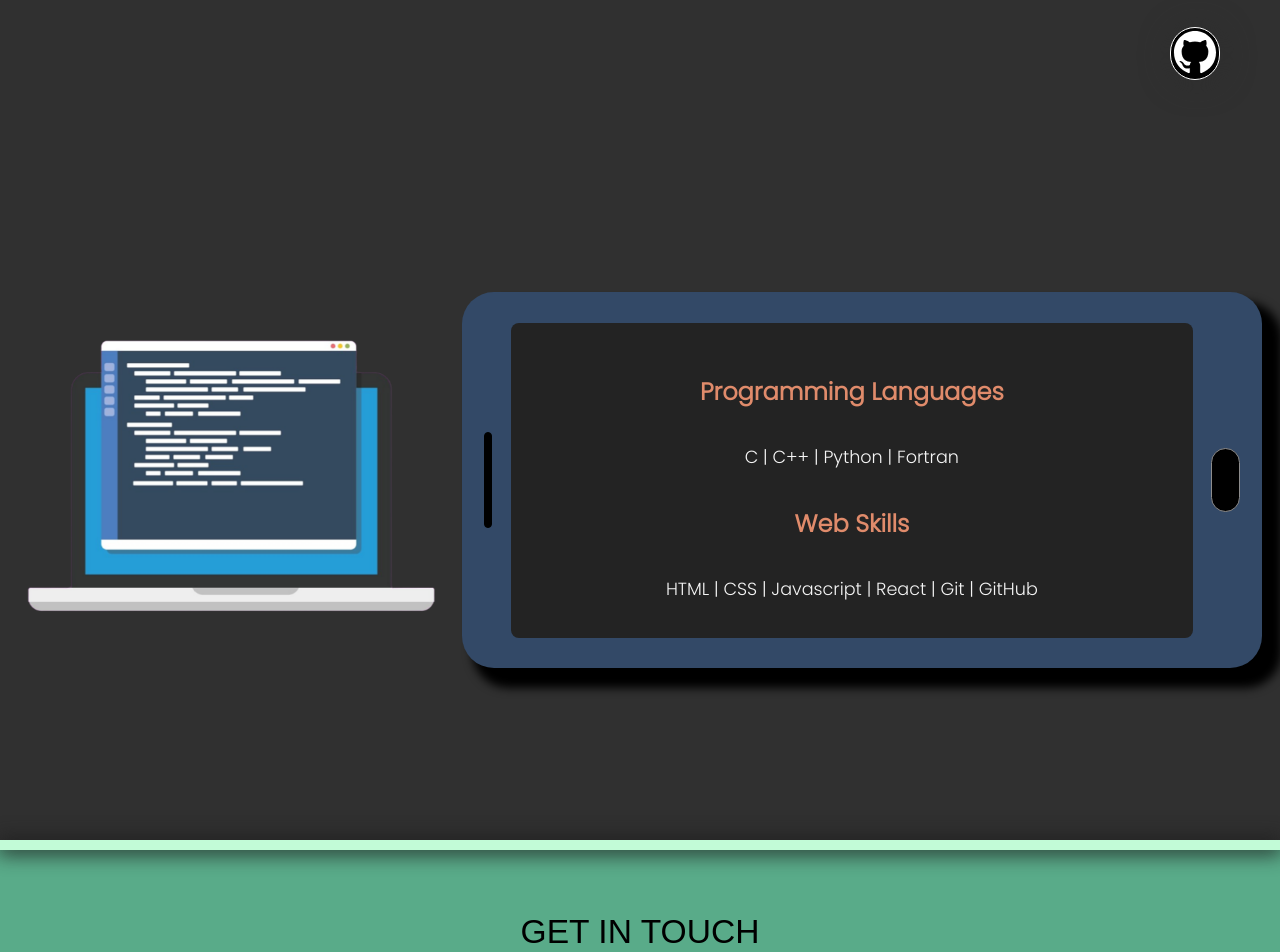
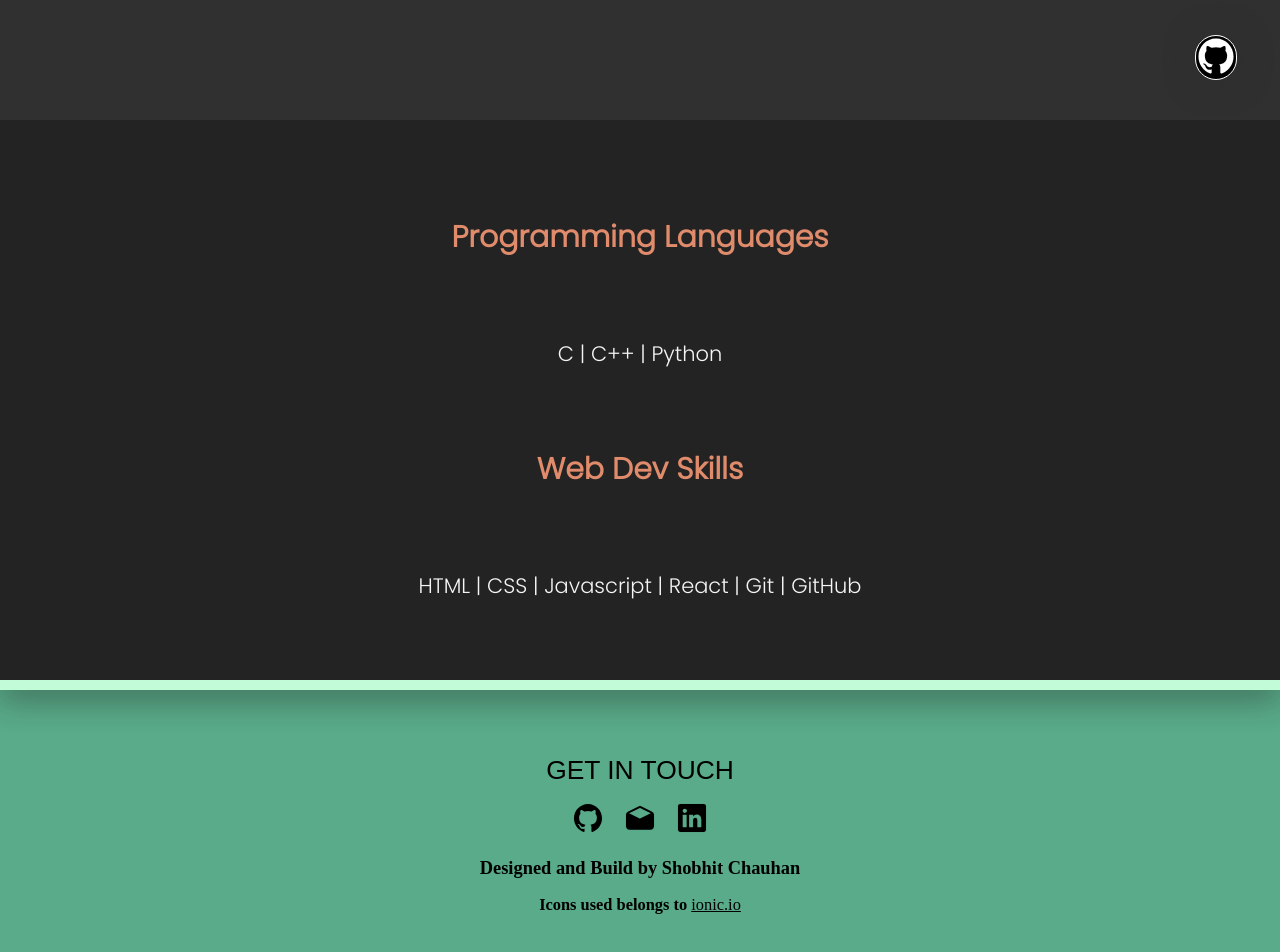
Before and after one commit to shobhitcs/Portfolio, a React (Create React App) app: page / in a window 1280 px wide. Shown: the part 680-1632 px from the top of the page. Built offline with nearby package versions, Linux system fonts and the light colour scheme; a web font is replaced by a local one.

Commit message:
media query finalised

```diff
--- a/src/components/About.js
+++ b/src/components/About.js
@@ -15,7 +15,7 @@ const About = () => {
             <div className="bar-grey"></div>
             <div className="about-data">
                 <div className="about-h"><img src={about_img} alt="" /></div>
-                <div className="abt-content">A Focussed Full Stack Web Developer</div>
+                <div className="abt-content">A Full Stack Web Developer</div>
             </div>
         </div>
      );
--- a/src/components/Home.js
+++ b/src/components/Home.js
@@ -1,5 +1,4 @@
 import devpic from '../images/dev.png'
-import job_img from '../images/job.png'
 import Typewriter from 'typewriter-effect'
 
 const Home = () => {
@@ -8,17 +7,19 @@ const Home = () => {
             <div className="home-head">
 
                 <div className="home-content">
-                    <h3 style={{'animation-delay':'0.2s'}}>Hey, I am </h3>
-                    <h1 style={{'animation-delay':'0.4s'}}>Shobhit Chauhan</h1>
-                    <h3 style={{'animation-delay':'0.6s'}}>
+                    <h3 style={{ 'animation-delay': '0.2s' }}>Hey, I am </h3>
+                    <h1 style={{ 'animation-delay': '0.4s' }}>Shobhit Chauhan</h1>
+                    <h3 style={{ 'animation-delay': '0.6s' }}>
                         <span >
                             <Typewriter
-                            options={{autoStart:true,loop:true,delay:40,
-                            strings:["Coding Enthusiast", "Web Developer", " CSE Student"], }}/>
+                                options={{
+                                    autoStart: true, loop: true, delay: 40,
+                                    strings: ["Coding Enthusiast", "Web Developer", " CSE Student"],
+                                }} />
                         </span>
                     </h3>
                     <div>
-                        <button style={{'animation-delay':'0.8s'}}>Get In Touch</button>
+                        <button style={{ 'animation-delay': '0.8s' }}>Get In Touch</button>
                     </div>
                 </div>
                 <div className="home-img">
@@ -26,20 +27,19 @@ const Home = () => {
                 </div>
             </div>
             <div className="home-data">
-                <div className="code-test-img"><img src={job_img} alt="" /></div>
-                <div className="performance">
-                    <div className="speaker"></div>
-                    <div className="card">
-                        <div className="card-head">Programming Languages</div>
-                        <div className="card-body"> C | C++ | Python | Fortran </div>
-                        <div className="card-head">Web Skills</div>
-                        <div className="card-body">HTML | CSS | Javascript | React | Git | GitHub</div>
-                    </div>
-                    <div className="push-btn"></div>
+                {/* <div className="code-test-img"><img src={job_img} alt="" /></div> */}
+
+                <div className="card">
+                    <div className="card-head">Programming Languages</div>
+                    <div className="card-body"> C | C++ | Python  </div>
+                    <div className="card-head">Web Dev Skills</div>
+                    <div className="card-body">HTML | CSS | Javascript | React | Git | GitHub</div>
                 </div>
+
+
             </div>
         </div>
-     );
+    );
 }
 
 export default Home;
--- a/src/components/Navbar.js
+++ b/src/components/Navbar.js
@@ -8,24 +8,28 @@ const Navbar = () => {
             const phn_navbar=document.querySelector(".nav-items")
             phn_navbar.classList.toggle("active-nav");
         }
-
-
+        const navclose=()=>{
+            const phn_navbar=document.querySelector(".nav-items")
+            if(phn_navbar.classList.contains("active-nav")){
+                hamburg_open();
+            }
+        }
     return (
         <nav className="navbar">
-            <di className="logo">shobhit.cs</di>
+            <di className="logo"></di>
             <div className="hamburg-open" onClick={()=>{hamburg_open()}}><ion-icon name="menu"></ion-icon></div>
             <div className="nav-items">
                 <li style={{'animation-delay':'0.2s'}}>
-                    <NavLink to="/" >Home</NavLink>
+                    <NavLink onClick={()=>{navclose()}} to="/" >Home</NavLink>
                 </li>
                 <li style={{'animation-delay':'0.4s'}}>
-                    <NavLink to="/about" >About</NavLink>
+                    <NavLink onClick={()=>{navclose()}} to="/about" >About</NavLink>
                 </li>
                 <li style={{'animation-delay':'0.6s'}}>
-                    <NavLink to="/projects" >Projects</NavLink>
+                    <NavLink onClick={()=>{navclose()}} to="/projects" >Projects</NavLink>
                 </li>
                 <li style={{'animation-delay':'0.8s'}}>
-                    <NavLink to="/contact" >Contact</NavLink>
+                    <NavLink onClick={()=>{navclose()}} to="/contact" >Contact</NavLink>
                 </li>
                 <li className="hamcly">
                 <div className="hamburg-close" onClick={()=>{hamburg_open()}}><ion-icon name="close-outline"></ion-icon></div>
--- a/src/styles/App.css
+++ b/src/styles/App.css
@@ -25,19 +25,16 @@
 
 .navbar .logo{
   font-weight: 700;
-  font-size: 2.3rem;
+  font-size: 2em;
   font-family: 'Barlow', sans-serif;
   opacity: 0;
   animation: slideRight 2s ease forwards;
-  /* padding: 0 5rem 0 0 ; */
-  /* background-color: green; */
+
 }
 .nav-items{
   display: flex;
   z-index: 1;
-  /* padding: 0 0 0 5rem; */
-  /* background-color: aqua; */
-  /* transition: 0.2s; */
+
 }
 .nav-items li{
   /* display: inline-block; */
@@ -45,7 +42,7 @@
   padding: 1rem;
   opacity: 0;
   animation: slideTop 1s ease forwards;
-  /* animation-delay: calc(0.2s * var(--i)); */
+
 
 }
 .nav-items li a{
@@ -94,7 +91,7 @@
   font-size: 2.3rem;
   color: white;
   /* background-color: #4f6758; */
-  box-shadow: 3px 3px 3px 1px black;
+  /* box-shadow: 3px 3px 3px 1px black; */
   animation: slideLeft 2s ease forwards;
   display: none;
 }
@@ -103,7 +100,7 @@
   display: none;
 }
 /* Media query */
-@media only screen and (max-width:700px)  {
+@media only screen and (max-width:750px)  {
   .nav-items{
     display: none;
   }
--- a/src/styles/emailfloat.css
+++ b/src/styles/emailfloat.css
@@ -4,8 +4,8 @@
     z-index: 10;
     bottom: 40px;
     left: auto;
-    right: 60px;
-    height: 3.3rem;
+    right: calc(30px + 1vw);
+    height: 2.8rem;
     border-radius: 1.7rem;
     border: 1px solid white;
     /* transition: 2s; */
@@ -19,7 +19,7 @@
     color: white;
     background-color: transparent;
     font-family: 'Maven Pro', sans-serif;
-    font-size: 3rem;
+    font-size: 2.5rem;
 }
 
 /* Keyframe Animations */
--- a/src/styles/footer.css
+++ b/src/styles/footer.css
@@ -5,7 +5,7 @@
     height: 10px;
     width: 100%;
     background-color: #c2fbd7;
-    box-shadow: 0px 1px 20px 2px rgb(29, 29, 29);
+    box-shadow: 0px 1px 35px 1px rgb(29, 29, 29);
     z-index: 1;
 
 }
@@ -24,24 +24,26 @@
 .touch{
     color: black;
     font-family: 'Monda', sans-serif;
-    font-size: 2.1rem;
+    font-size: calc(20px + 0.5vw);
 }
 .copyright {
     color: black;
     font-family: 'Arima Madurai', cursive;
     font-weight: 700;
-    font-size: 1.2rem;
+    font-size: calc(12px + 0.5vw);
 }
 .attr {
     color: black;
     font-family: 'Arima Madurai', cursive;
     font-weight: 700;
-    font-size: 1rem;
+    font-size: calc(10px + 0.5vw);
+    /* font-size: 1rem; */
 }
 .attr-link{
     color: black;
     font-family: 'Arima Madurai', cursive;
-    font-size: 1rem;
+    /* font-size: 1rem; */
+    font-size: calc(10px + 0.5vw);
     font-weight: 500;
 }
 .foot .icons ion-icon{
--- a/src/styles/home.css
+++ b/src/styles/home.css
@@ -14,12 +14,6 @@
 }
 
 .home-content{
-  /* max-width: 80vw; */
-  /* width: 100%;
-  display: flex;
-  flex-direction: column;
-  align-items: flex-start; */
-  /* background-color: #90e1ae; */
   padding-right: 40px;
 }
 .home-content h1{
@@ -61,7 +55,7 @@
 
 }
 .home-img{
-  width: calc(370px + 10vw);
+  width: calc(330px + 12vw);
 
 }
 
@@ -74,7 +68,7 @@
 
 .home-data{
   background-color: #303030;
-  height: 90vmin;
+  height: 70vh;
   width: 100%;
   display: flex;
   align-items: center;
@@ -87,63 +81,37 @@
   animation: slideRight 2s ease forwards;
 }
 .code-test-img{
-  width: calc(350px + 6vw);
+  width: calc(300px + 6vw);
 }
-.performance{
-  /* padding: 100px; */
-  width: 100vmin;
-  height: calc(350px + 2vw);
-  background-color: rgb(51, 73, 103);
-  border-radius: 2rem;
-  box-shadow: 15px 15px 10px 5px black;
+
+.card{
+  visibility: visible;
+  background-color: rgb(35, 35, 35);
+  height: 100%;
+  width: 100%;
+  padding: 1rem;
   display: flex;
-  align-items: center;
-  justify-content: space-around;
-  padding: 0.8rem;
-}
-.card{
-  background-color: rgb(35, 35, 35);
-  height: 90%;
-  width: 88%;
-  padding: 1rem;
   /* border-radius: 0.5rem; */
-  position: relative;
-  transition: 0.5s;
-  display: flex;
-  border-radius: 0.5rem;
   flex-direction: column;
   align-items: center;
   justify-content: space-evenly;
+  width: 100vw;
+  /* box-shadow: 10px 10px 5px 5px black; */
 }
 .card-head{
   color: rgb(224, 139, 107);
   padding: 1rem;
-  font-size: 1.5rem;
+  font-size: calc(17px + 1vw);
   font-weight: 600;
   text-align: center;
 }
 .card-body{
   text-align: center;
   color: whitesmoke;
-  font-size: 1.1rem;
+  font-size: calc(12px + 0.7vw);
+  /* font-size: 1.1rem; */
 }
-/* .card:hover{
-  top: -10px;
-} */
-.push-btn{
-  background-color: black;
-  height: 4rem;
-  width: 1.8rem;
-  border-radius: 3rem;
-  border: 1px solid rgb(141, 140, 140);
-}
-.speaker{
-  background-color: black;
-  height: 6rem;
-  border: 1px solid black;
-  width: 0.5rem;
-  border-radius: 3rem;
-}
+
 
 
 /* Keyframe Animations */
@@ -186,23 +154,10 @@
 
 
 /* Media query */
-@media only screen and (max-width:719px)  {
+@media only screen and (max-width:750px)  {
   .home-head{
     flex-direction: column;
     height: 100vmax;
   }
-  .home-data{
-    flex-direction: column;
-    height: 90vmax;
-  }
-  .performance{
-    visibility: hidden;
-  }
-  .card{
-    visibility: visible;
-    width: 100vw;
-    box-shadow: 10px 10px 5px 5px black;
-
-  }
 
 }
--- a/src/styles/project.css
+++ b/src/styles/project.css
@@ -9,10 +9,11 @@
     align-items: center;
     justify-content: center;
     padding: 30px;
+    font-size: calc(20px);
 }
 .proj-heading{
     color: #c2fbd7;
-    font-size: 6rem;
+    font-size: 4em;
     font-family: 'Arima Madurai', cursive;
     font-weight: 700;
     opacity: 0;
@@ -20,8 +21,8 @@
 }
 
 .text{
-    font-family: 'Poppins', sans-serif;
-    font-size: 1.5rem;
+    font-family: 'Barlow', sans-serif;
+    font-size: 1.1em;
     font-weight: 600;
     opacity: 0;
     animation: slideBottom 2s ease forwards;
```
Also changed, not shown: src/styles/about.css (+22 -11 lines), src/styles/contact.css (+39 -30 lines), src/images/contact-image.png (deleted), src/images/job.png (deleted).
